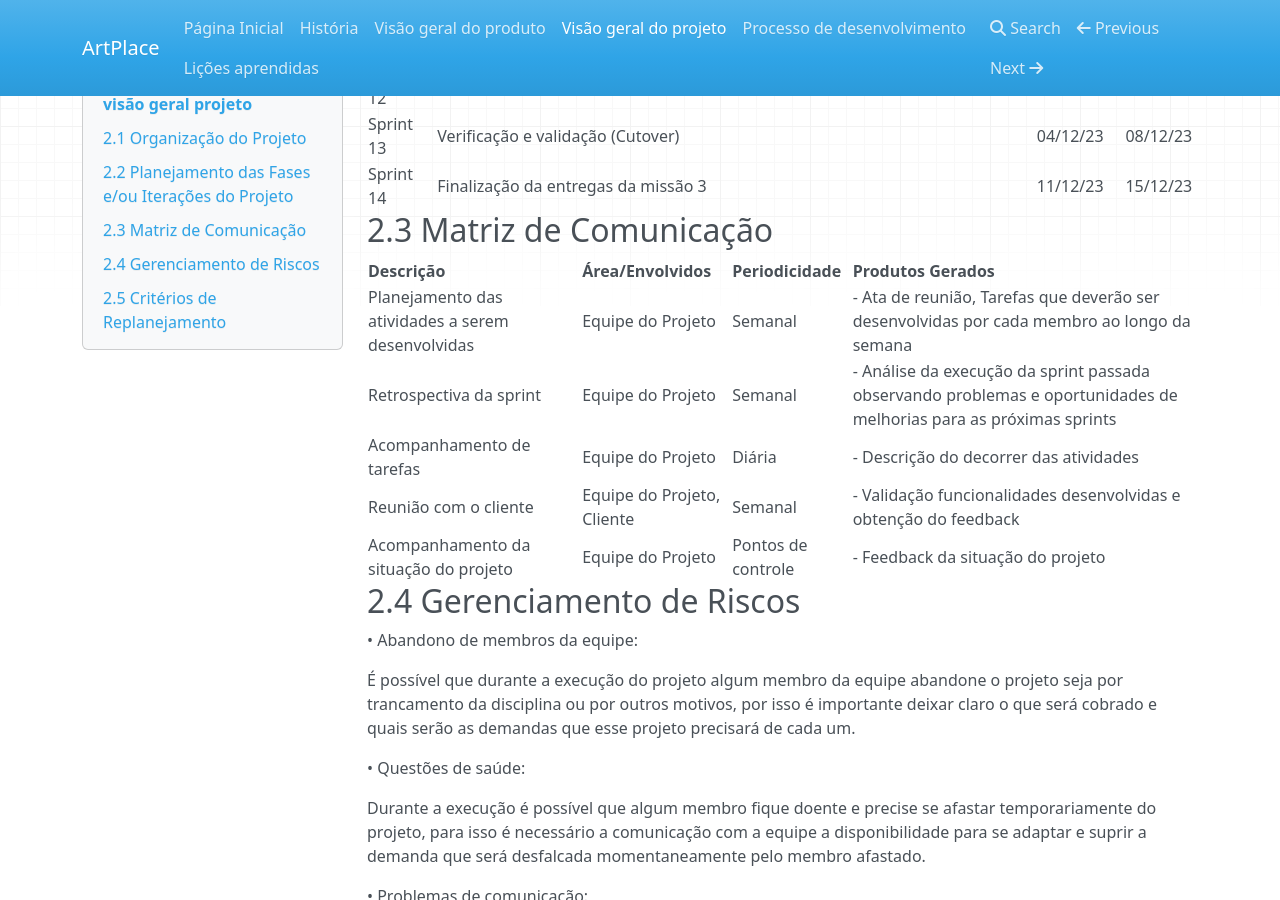
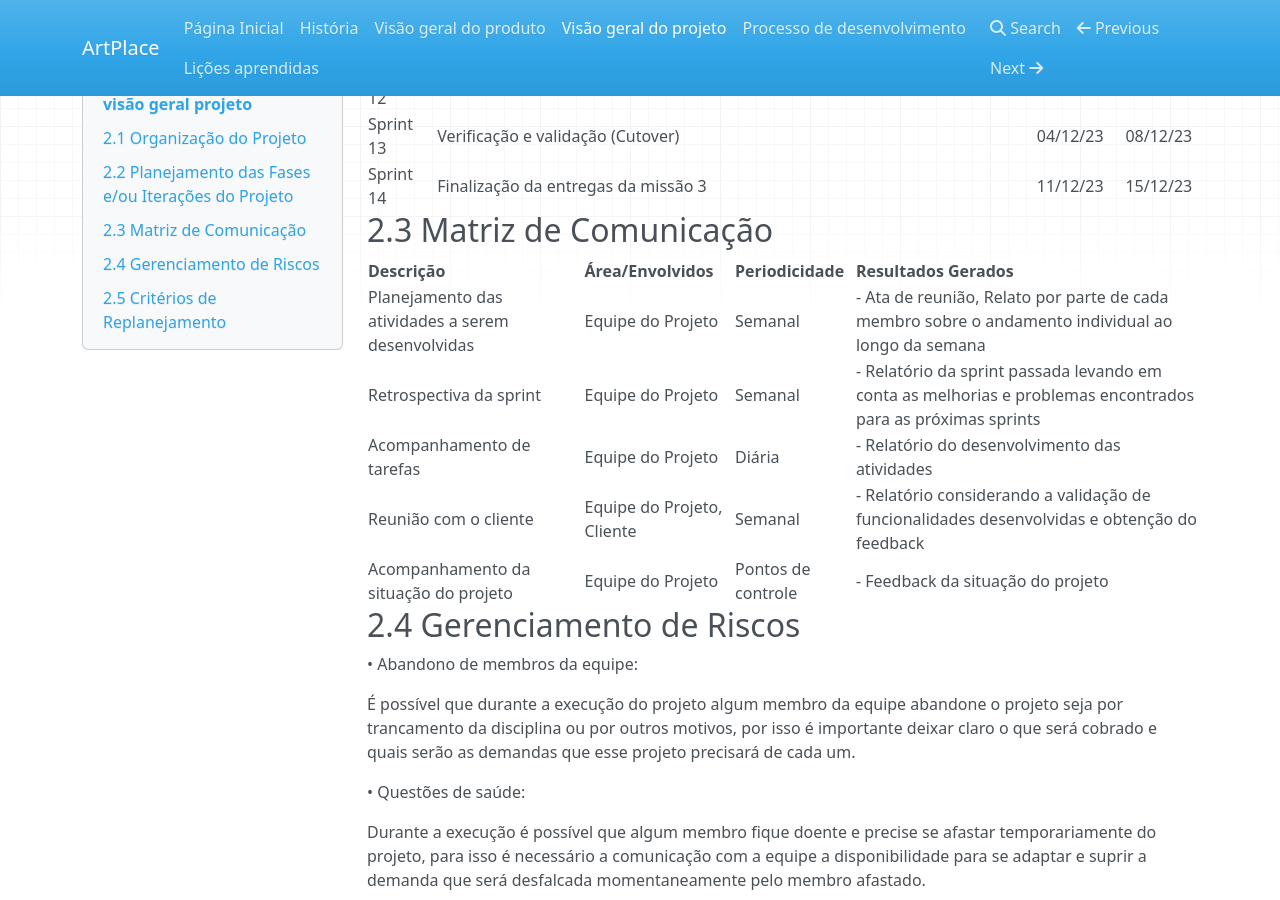
Before and after one commit to mdsreq-fga-unb/2023.2-ArtPlace, an MkDocs documentation site: the page built from docs/projeto.md, in a window 1280 px wide and 900 px high, scrolled down 864 px. Built offline with MkDocs 1.6.1, drawn with Linux system fonts in a browser that asks for light colours; nearby versions of some CDN libraries.

Commit message:
Corrigindo a Matriz de Comunicação

```diff
--- a/docs/projeto.md
+++ b/docs/projeto.md
@@ -33,12 +33,12 @@
 
 ## 2.3         Matriz de Comunicação
 
-| Descrição                                   | Área/Envolvidos              | Periodicidade | Produtos Gerados                                        |
+| Descrição                                   | Área/Envolvidos              | Periodicidade | Resultados Gerados                                        |
 |---------------------------------------------|------------------------------|---------------|--------------------------------------------------------|
-| Planejamento das atividades a serem desenvolvidas | Equipe do Projeto       | Semanal       | - Ata de reunião, Tarefas que deverão ser desenvolvidas por cada membro ao longo da semana |
-| Retrospectiva da sprint                        | Equipe do Projeto       | Semanal       | - Análise da execução da sprint passada observando problemas e oportunidades de melhorias para as próximas sprints |
-| Acompanhamento de tarefas                     | Equipe do Projeto       | Diária        | - Descrição do decorrer das atividades                 |
-| Reunião com o cliente                        | Equipe do Projeto, Cliente | Semanal       | - Validação funcionalidades desenvolvidas e obtenção do feedback |
+| Planejamento das atividades a serem desenvolvidas | Equipe do Projeto       | Semanal       | - Ata de reunião, Relato por parte de cada membro sobre o andamento individual ao longo da semana |
+| Retrospectiva da sprint                        | Equipe do Projeto       | Semanal       | - Relatório da sprint passada levando em conta as melhorias e problemas encontrados para as próximas sprints |
+| Acompanhamento de tarefas                     | Equipe do Projeto       | Diária        | - Relatório do desenvolvimento das atividades                 |
+| Reunião com o cliente                        | Equipe do Projeto, Cliente | Semanal       | -  Relatório considerando a validação de funcionalidades desenvolvidas e obtenção do feedback |
 | Acompanhamento da situação do projeto         | Equipe do Projeto       |     Pontos de controle          | - Feedback da situação do projeto
 
 
```
